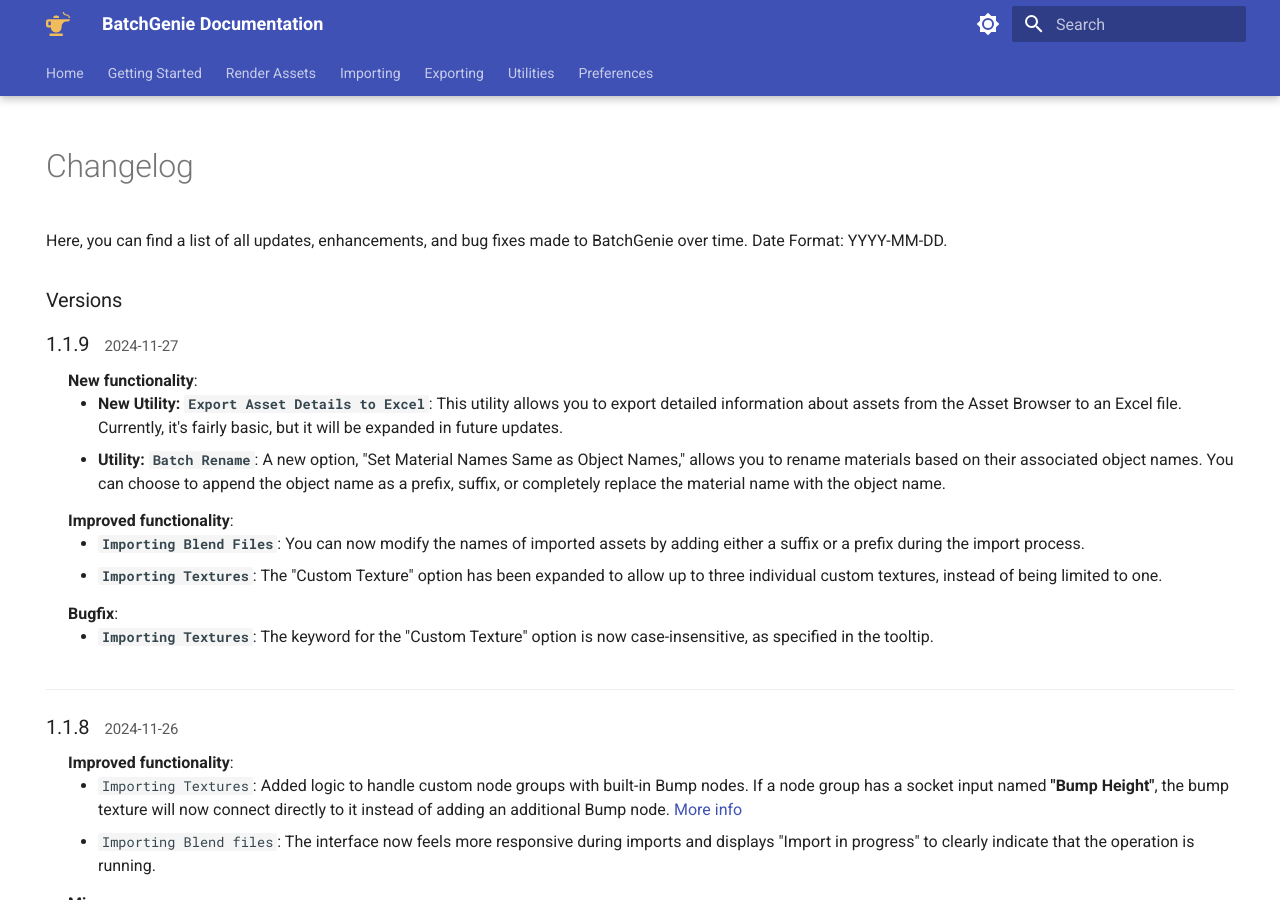
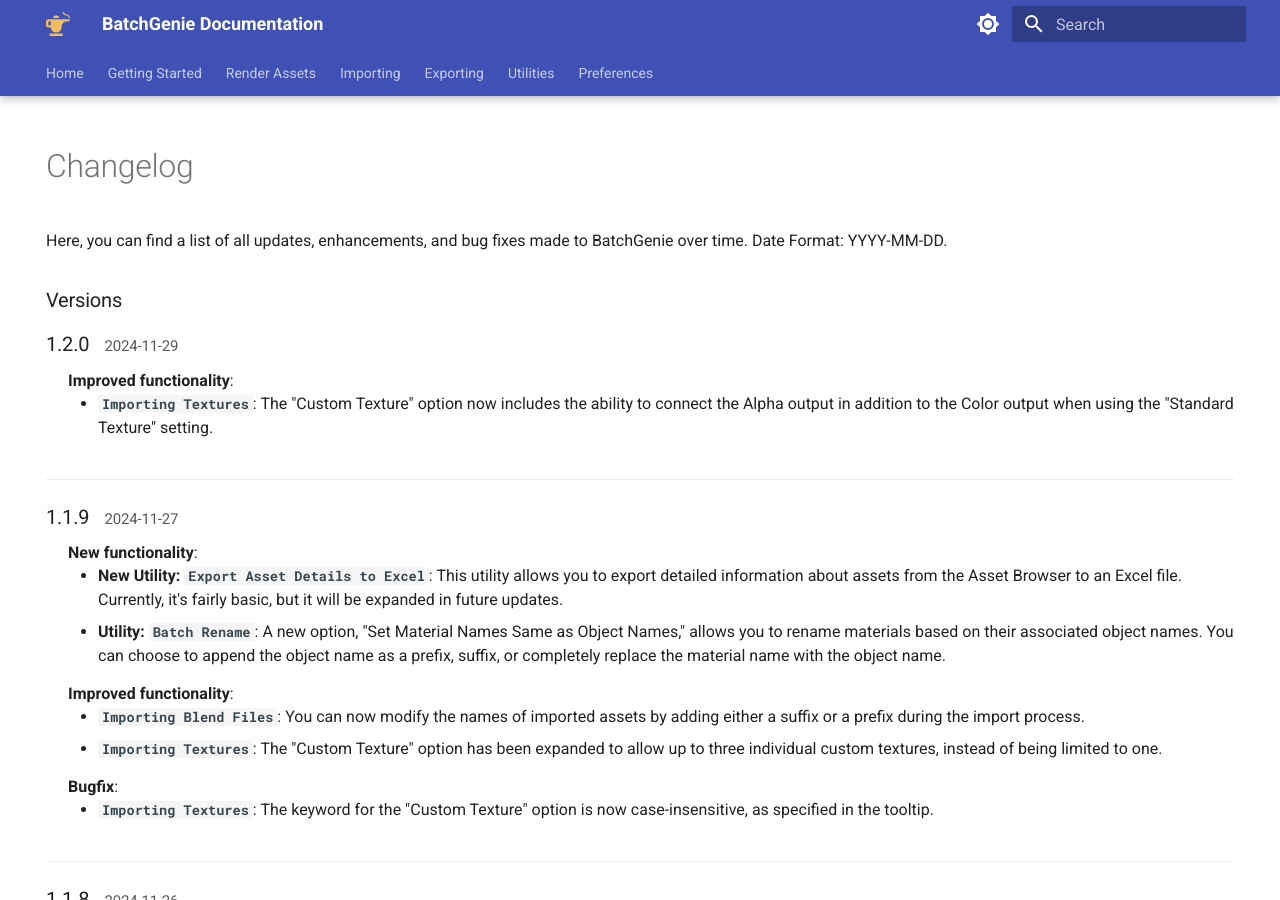
Before and after one commit to roberddd/batchgenie, an MkDocs documentation site: the page built from docs/changelog.md, in a window 1280 px wide and 900 px high. Built offline with MkDocs 1.6.1 and Material for MkDocs 9.7.7, drawn with Linux system fonts in a browser that asks for light colours.

Commit message:
Update changelog.md

```diff
--- a/docs/changelog.md
+++ b/docs/changelog.md
@@ -11,6 +11,13 @@
 ### Versions
 
 <div class="changelog" markdown>
+
+### 1.2.0 <small>2024-11-29</small>
+
+- **Improved functionality**:
+    - **`Importing Textures`**: The "Custom Texture" option now includes the ability to connect the Alpha output in addition to the Color output when using the "Standard Texture" setting.
+
+---
 
 ### 1.1.9 <small>2024-11-27</small>
 
```
